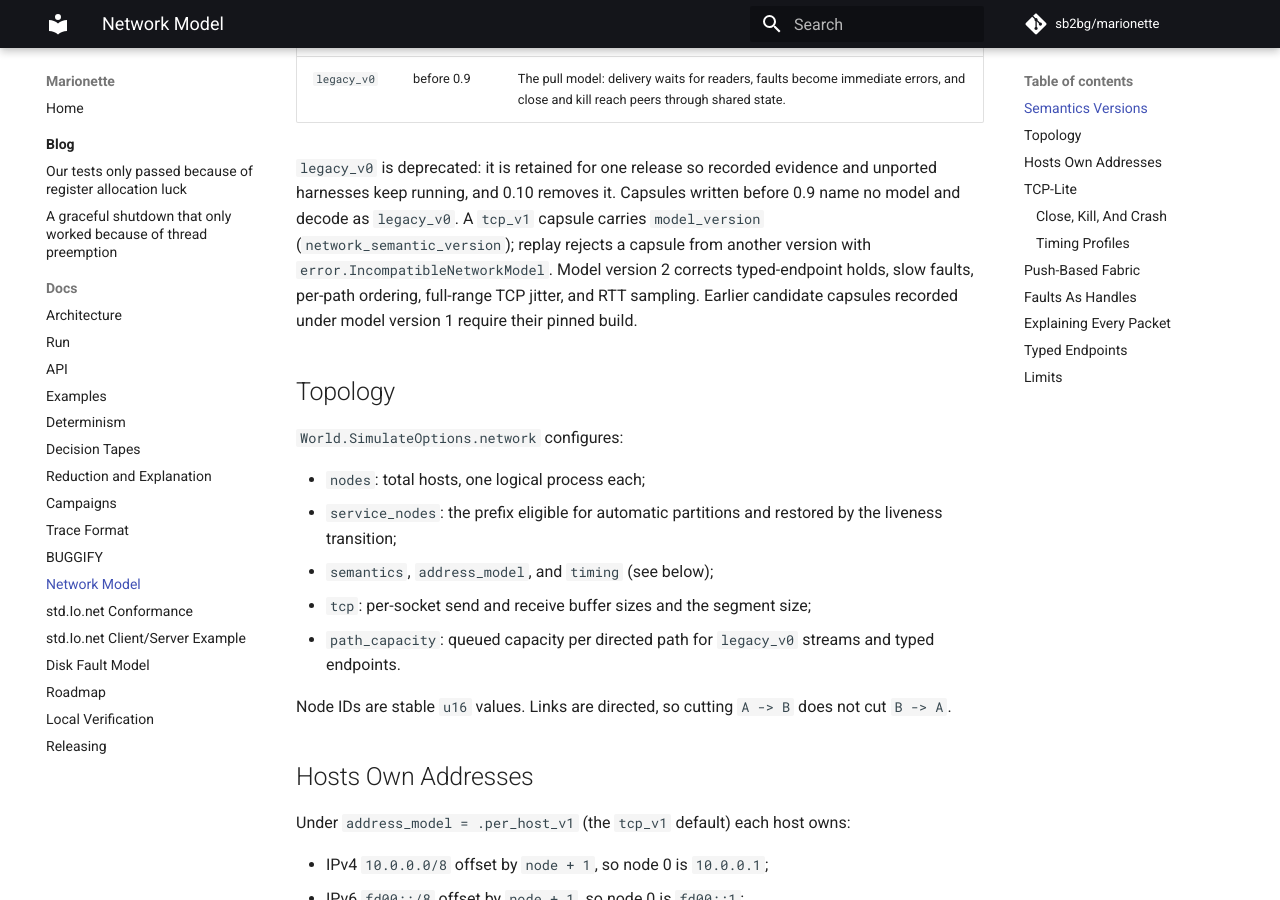
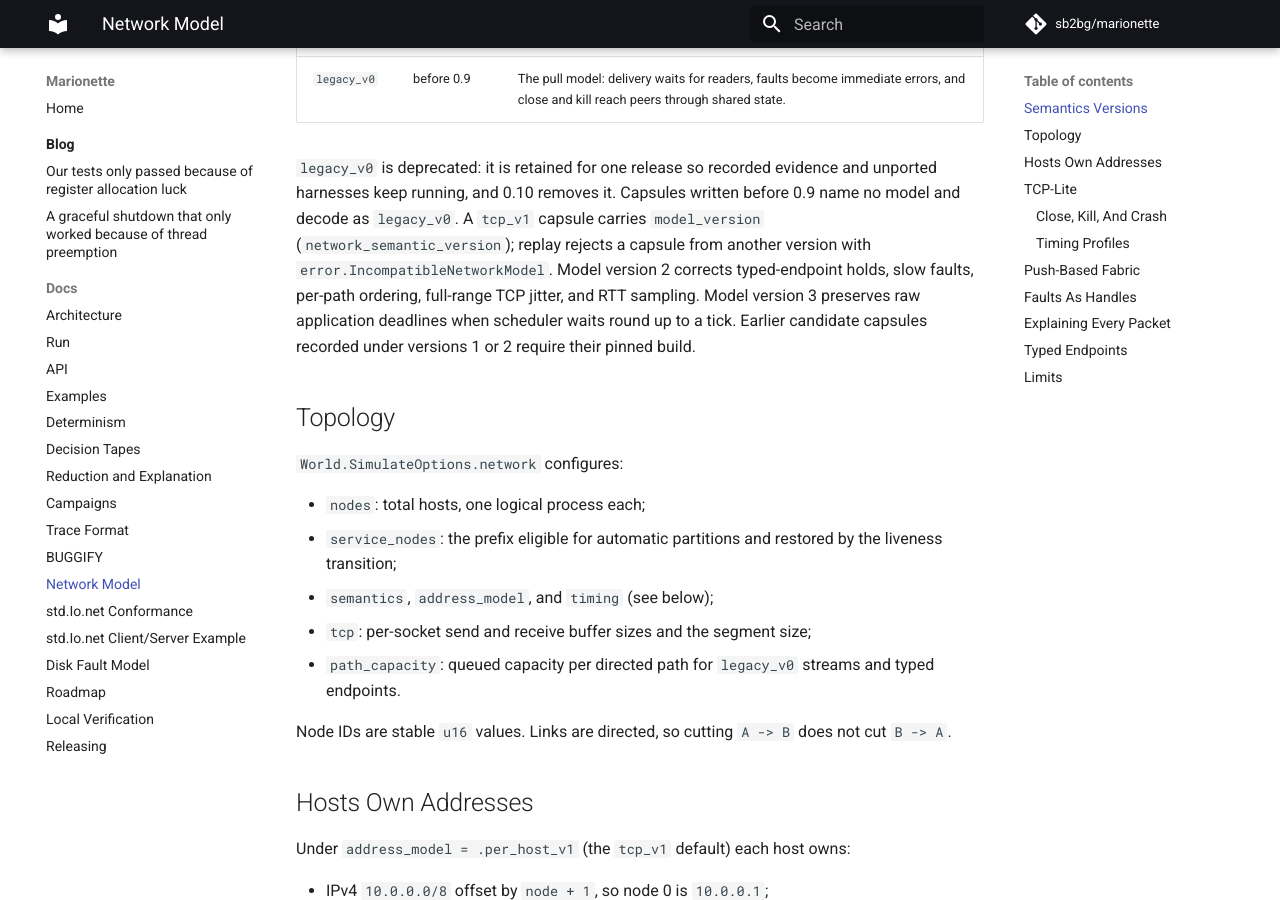
Before and after one commit to sb2bg/marionette, an MkDocs documentation site: the page built from docs/network.md, in a window 1280 px wide and 900 px high, scrolled down 612 px. Built offline with MkDocs 1.6.1 and Material for MkDocs 9.7.7, drawn with Linux system fonts in a browser that asks for light colours; comment, search, counter and statistics services are not loaded; some of the changed text lies outside the part shown.

Commit message:
Honor network deadlines before consuming rounded wakeups

```diff
--- a/docs/network.md
+++ b/docs/network.md
@@ -26,8 +26,9 @@ A `tcp_v1` capsule carries `model_version`
 (`network_semantic_version`); replay rejects a capsule from another version with
 `error.IncompatibleNetworkModel`.
 Model version 2 corrects typed-endpoint holds, slow faults, per-path ordering,
-full-range TCP jitter, and RTT sampling. Earlier candidate capsules recorded
-under model version 1 require their pinned build.
+full-range TCP jitter, and RTT sampling. Model version 3 preserves raw
+application deadlines when scheduler waits round up to a tick. Earlier
+candidate capsules recorded under versions 1 or 2 require their pinned build.
 
 ## Topology
 
@@ -105,7 +106,11 @@ Without an application timeout, a read across a partition blocks. If nothing
 else can happen, the scheduler reports a deadlock, so a missing timeout is a
 finding, not a hang. Applications set timeouts the production way: a `connect`
 timeout, or `io.operateTimeout` around a read or write (`Batch` awaits are
-supported).
+supported). Scheduler waits round up to a clock tick, but an operation that
+has blocked still checks its original deadline before accepting readiness.
+The timeout wins when the wake is at or after that deadline; late reads do
+not consume data, and late writes do not consume send-buffer capacity. An
+already-ready batch operation may complete immediately with a zero timeout.
 
 ### Close, Kill, And Crash
 
```
Also changed, not shown: CHANGELOG.md (+10 -3 lines), 6 other files.
